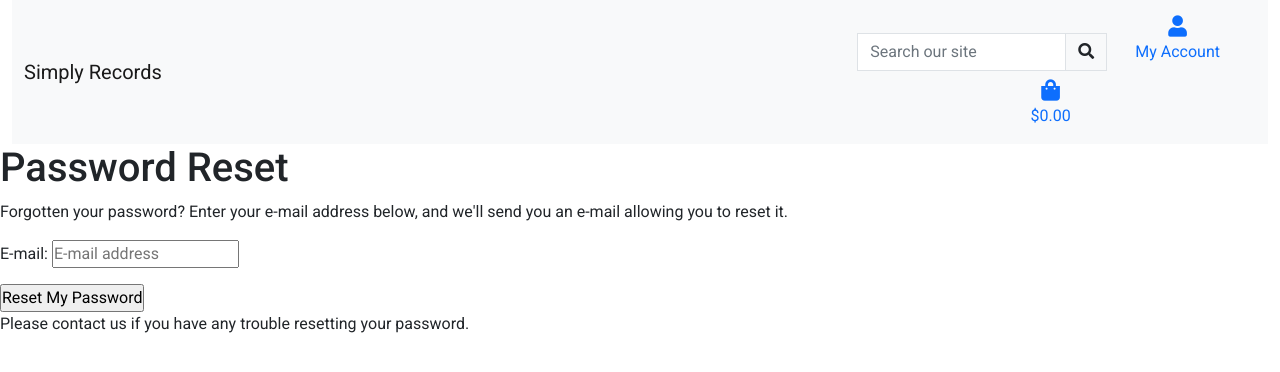
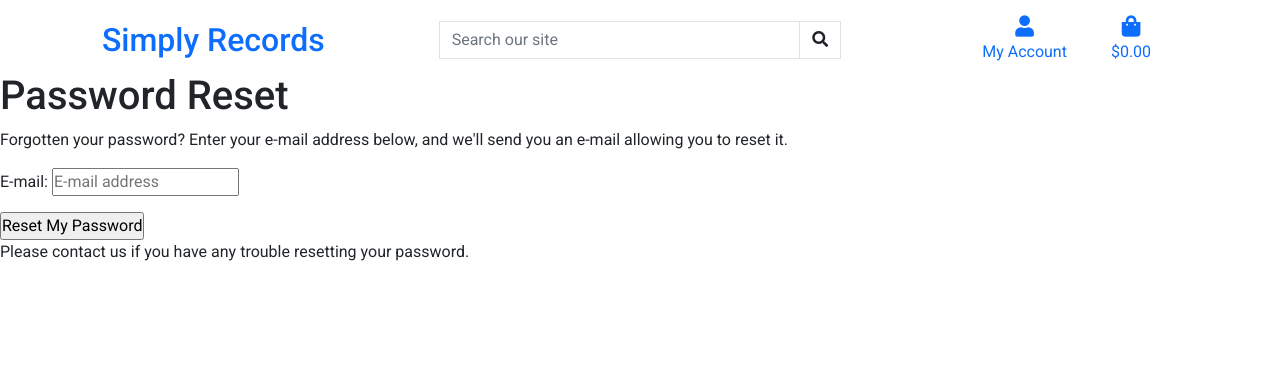
Before and after one commit to wilko90/Simply-Records, a Django app: page /accounts/password/reset/ in a window 1280 px wide. Shown: the top 372 px of the page. Run offline with Django 3.2, Linux system fonts and the light colour scheme.

Commit message:
fix: remove container

```diff
--- a/templates/includes/navbar.html
+++ b/templates/includes/navbar.html
@@ -1,13 +1,10 @@
-<nav class="navbar navbar-expand-lg navbar-light bg-light">
-    <div class="container-fluid">
-    <a class="navbar-brand" href="#">Simply Records</a>
-    <button class="navbar-toggler" type="button" data-bs-toggle="collapse" data-bs-target="#navbarSupportedContent"
-        aria-controls="navbarSupportedContent" aria-expanded="false" aria-label="Toggle navigation">
-        <span class="navbar-toggler-icon"></span>
-    </button>
+<div id="topnav" class="row bg-white pt-lg-2 d-none d-lg-flex">
+    <div class="col-12 col-lg-4 my-auto py-1 py-lg-0 text-center text-lg-left">
+        <a href="{% url 'home' %}" class="nav-link main-logo-link">
+            <h2 class="logo-font text-black my-0">Simply Records</h2>
+        </a>
+    </div>
     <div class="col-12 col-lg-4 my-auto py-1 py-lg-0">
-        <ul class="list-inline list-unstyled text-center text-lg-right my-0">
-            <li class="list-inline-item">
         <form method="GET" action="">
             <div class="input-group w-100">
                 <input class="form-control border border-black rounded-0" type="text" name="q"
@@ -21,7 +18,9 @@
                 </div>
             </div>
         </form>
-            </li>
+    </div>
+    <div class="col-12 col-lg-4 my-auto py-1 py-lg-0">
+        <ul class="list-inline list-unstyled text-center text-lg-right my-0">
             <li class="list-inline-item dropdown">
                 <a class="text-black nav-link" href="#" id="user-options" data-toggle="dropdown" aria-haspopup="true"
                     aria-expanded="false">
@@ -61,4 +60,3 @@
         </ul>
     </div>
 </div>
-</nav>
```
Lines whose indentation alone changed are shown as unchanged.
